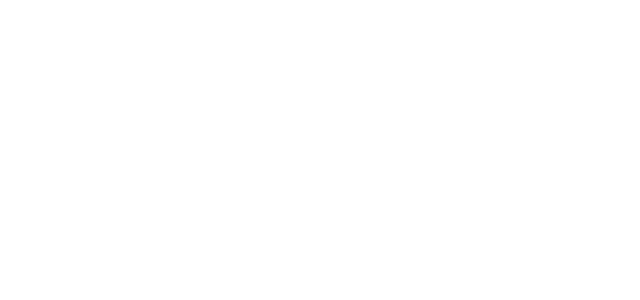
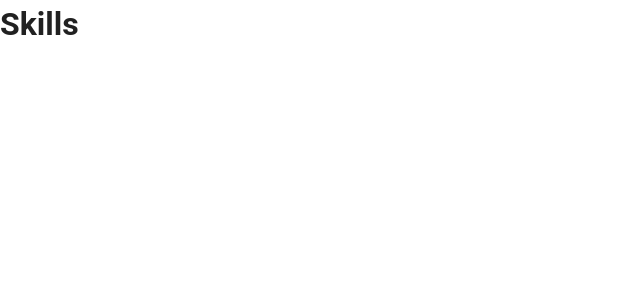
Before and after one commit to Sharmae09/GithubReadMeAiGen, a Nuxt app: page /skills in a window 1280 px wide. Before the commit this address had no page. Shown: the top 300 px of the page, without its empty margins (0-640 px from the left). Built offline with nearby package versions, Linux system fonts and the light colour scheme.

Commit message:
Create skills.vue

```diff
--- /dev/null
+++ b/pages/skills.vue
@@ -0,0 +1,6 @@
+<template>
+    <div>
+        <h1>Skills</h1>
+    </div>
+</template>
+<script></script>
```
